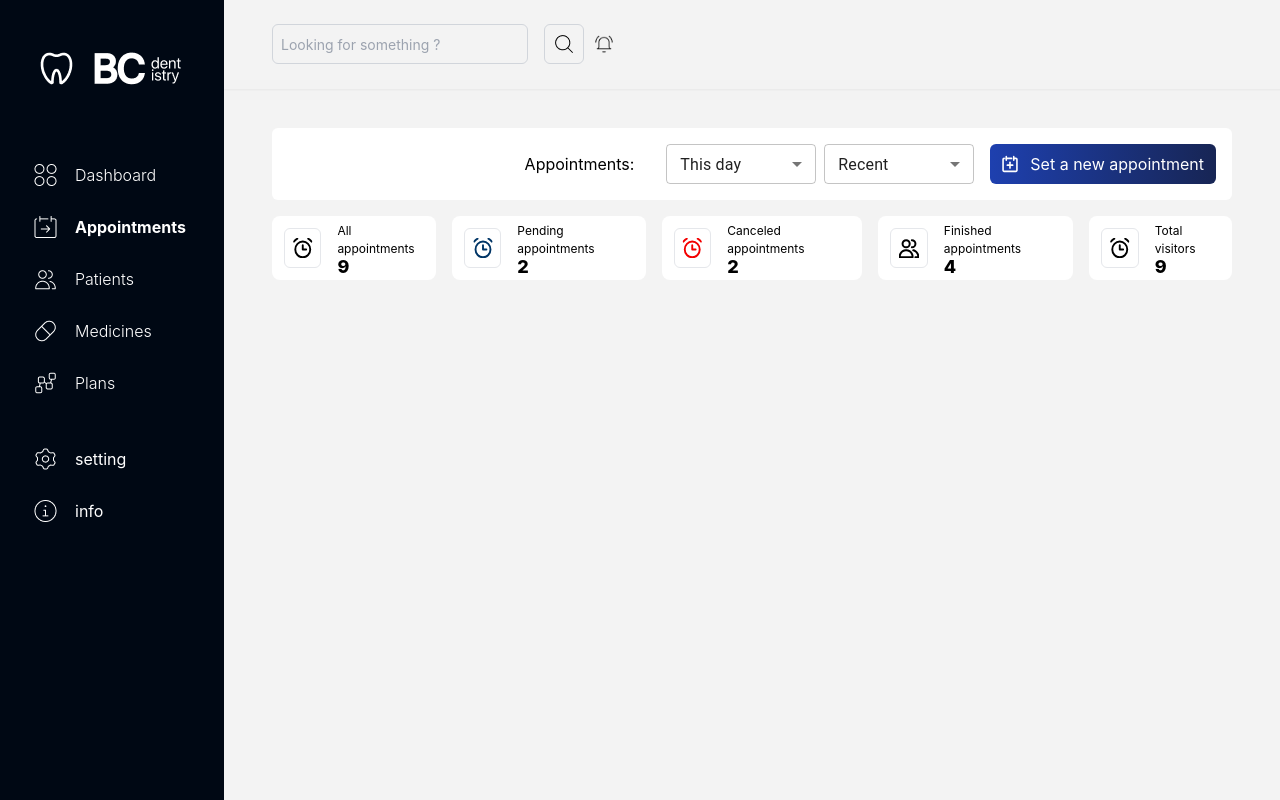
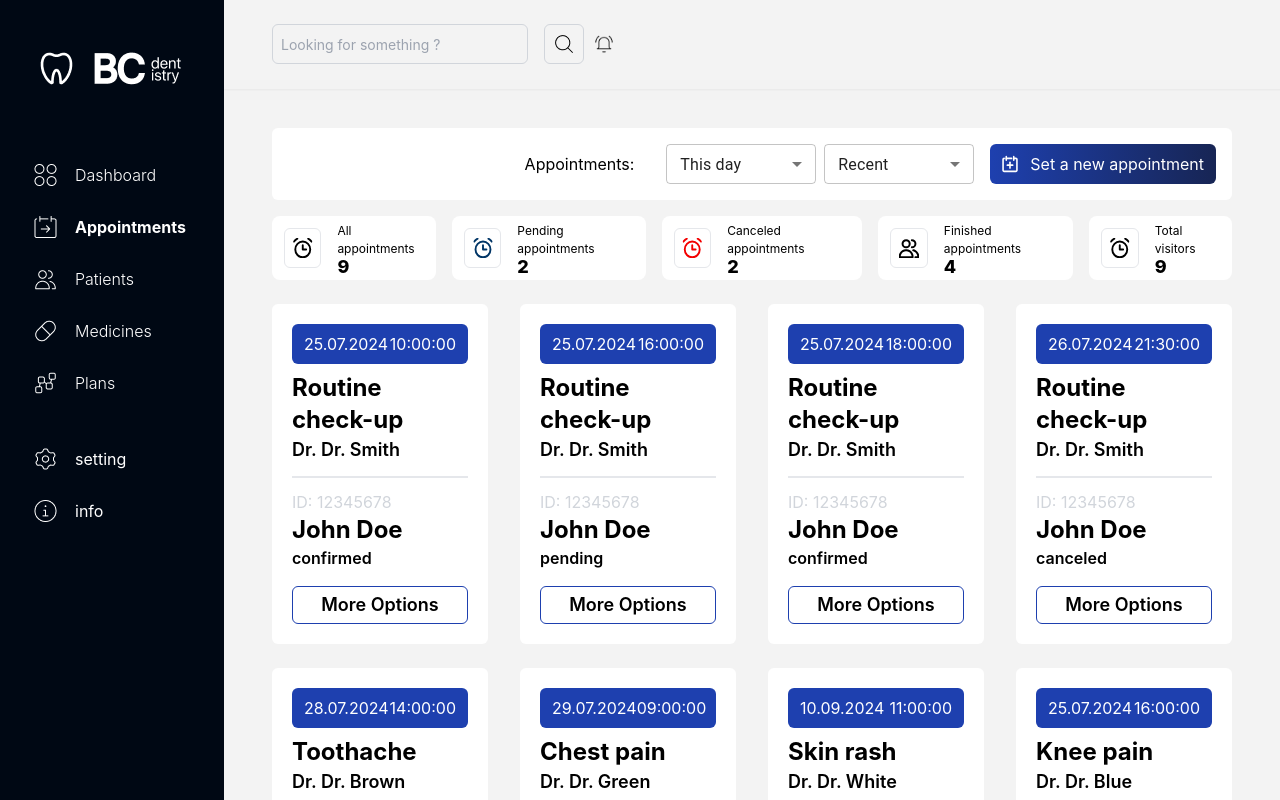
Before and after one commit to amxr21/bc-dentistry-frontend, a React (Vite) app: page /Appointments in a window 1280 px wide. Shown: the top 800 px of the page. Built offline with nearby package versions, Linux system fonts and the light colour scheme; a web font is replaced by a local one.

Commit message:
update appointments page

```diff
--- a/src/App.jsx
+++ b/src/App.jsx
@@ -20,7 +20,7 @@ function App() {
           <Routes>
             {/* <Route path={["/", "/Dashboard"]}   element={<Home/>} /> */}
             {homePaths.map((path) => (
-              <Route path={path}             element={<Home/>} />
+              <Route key={Math.random() * 10} path={path}             element={<Home/>} />
             ))}
             <Route path="/Patients"             element={<Patients/>} />
             <Route path="/Appointments"         element={<Appointments/>} />
--- a/src/assets/Pages/Appointments.jsx
+++ b/src/assets/Pages/Appointments.jsx
@@ -1,9 +1,13 @@
 import AppointmentsBar from "../Sections/Appointments/AppointmentsBar";
+import AppointmentsSection from "../Sections/Appointments/AppointmentsSection";
+
 
 const Appointments = () => {
     return (
         <div id="Appointments" className="w-full flex flex-col">
             <AppointmentsBar />
+            <AppointmentsSection />
+
         </div>
     )
 }
--- /dev/null
+++ b/src/assets/Sections/Appointments/AppointmentsSection.jsx
@@ -0,0 +1,38 @@
+import Data from "../../../../data"
+import { MainContainer } from "../../components";
+import AppointmentTicket from "../../components/Appointments/AppointmentTicket";
+
+const AppointmentsSection = () => {
+    let allAppointments = []
+
+
+
+    const appointmentsTickets = Data.map((data) => ({[[data.name,data.id]]: data.appointments}))
+
+
+    console.log(appointmentsTickets);
+
+    allAppointments = appointmentsTickets.map((apTi) => {
+        return Object.values(apTi)[0].sort((a, b) => a.date.slice(0,2) - b.date.slice(0,2)).map((app) => {
+            return <AppointmentTicket
+                            date={app.date}
+                            time={app.time}
+                            reason={app.reason}
+                            dr={app.dr.name}
+                            id={Object.keys(apTi)[0].split(',')[1]}
+                            name={Object.keys(apTi)[0].split(',')[0]}
+                            status={app.status}
+
+                        />
+        })
+    })
+
+
+    return (
+        <MainContainer Id="AppointmentsSection" classes={'mt-6 gap-y-6'}>
+            {allAppointments}
+        </MainContainer>
+    )
+}
+
+export default AppointmentsSection;
--- a/src/assets/Sections/Appointments/AppointmentsStatstics.jsx
+++ b/src/assets/Sections/Appointments/AppointmentsStatstics.jsx
@@ -16,10 +16,10 @@ const AppointmentsStatstics = () => {
     Data.forEach((p)=>{
         p.appointments.forEach((appointment) => {
             switch (appointment.status){
-                case "confirmed": appointmentsStatus["Co"]++; console.log(appointment); break;
-                case "done": appointmentsStatus["D"]++; console.log(appointment); break;
-                case "canceled": appointmentsStatus["Ca"]++; console.log(appointment); break;
-                case "pending": appointmentsStatus["P"]++; console.log(appointment); break;
+                case "confirmed": appointmentsStatus["Co"]++; break;
+                case "done": appointmentsStatus["D"]++; break;
+                case "canceled": appointmentsStatus["Ca"]++; break;
+                case "pending": appointmentsStatus["P"]++; break;
             }
         })
     })
--- /dev/null
+++ b/src/assets/components/Appointments/AppointmentTicket.jsx
@@ -0,0 +1,34 @@
+const AppointmentTicket = ({date, time, reason, dr, id, name, status}) => {
+    return (
+        <div className="appointment-ticket col-span-3 bg-white p-5 flex flex-col gap-y-3 rounded-md">
+            <div className="for">
+                <div className="date-time bg-blue-800 flex items-center justify-between w-full px-3 py-2 text-white rounded-md mb-2">
+                    <div className="date">{date}</div>
+                    <div className="time">{time}</div>
+                </div>
+                <div className="reason text-2xl font-bold">{reason}</div>
+                <div className="type-dr text-lg font-semibold">Dr. {dr}</div>
+            </div>
+            <div className="line border-b border-b-2"></div>
+            <div className="details">
+                <div className="id text-gray-300">ID: {id}</div>
+                <div className="patient-name text-2xl font-bold">{name}</div>
+                <div className="status font-semibold">{status}</div>
+                <div className="options relative">
+                    <div className=" py-1 text-center border border-blue-800 mt-4 rounded-md font-semibold text-lg">
+                        <h1>More Options</h1>
+                        <ul className="absolute border-blue-800 border-2 border-l-2 bg-white flex flex-col w-full top-0 left-0 rounded-md hidden">
+                            <li className="py-2 border-b-2">Mark as Done</li>
+                            <li className="py-2 border-b-2">Postpone Appointment</li>
+                            <li className="py-2 border-b-2">Cancel Appointment</li>
+                            <li className="py-2 border-b-2">Cancel Appointment</li>
+                        </ul>
+                    </div>
+                </div>
+            </div>
+        </div>
+    )
+}
+
+
+export default AppointmentTicket;
--- a/src/assets/components/Dashboard/AppointmentsTable.jsx
+++ b/src/assets/components/Dashboard/AppointmentsTable.jsx
@@ -7,8 +7,9 @@ const AppointmentsTable = () => {
         [data.name] : data.appointments
     }))
 
+    console.log(patientsAppointments);
+
     let ab = patientsAppointments.map((paAp) => {
-        console.log(Object.values(paAp)[0]);
         return Object.values(paAp)[0].sort((a,b) => a.date.slice(0,2) - b.date.slice(0,2)).map((ap) => {
             return <AppointmentTableRow meetingFor={ap.reason} id={ap.dr.id.slice(4)} patientName={Object.keys(paAp)} doctorName={ap.dr.name} dateAndTime={`${ap.date} ${ap.time}`} />
         })
```
